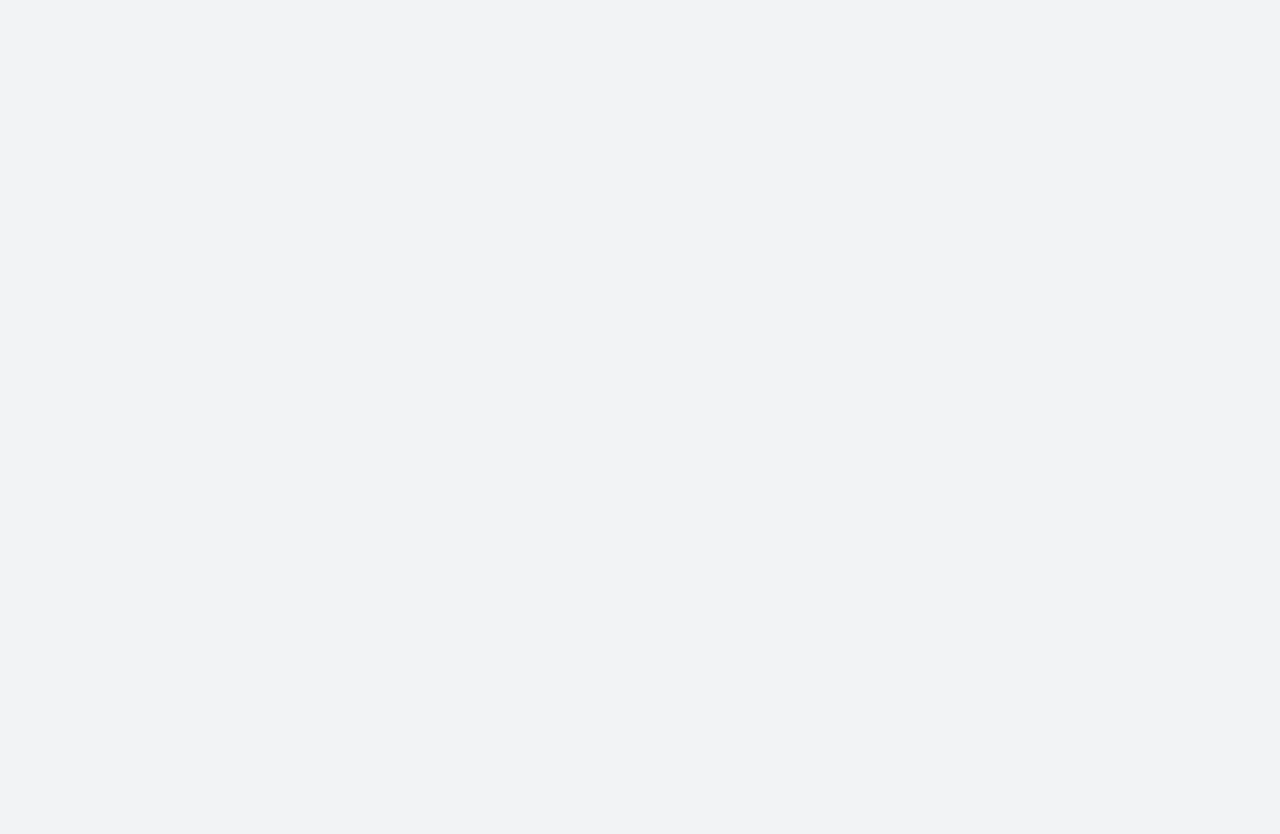
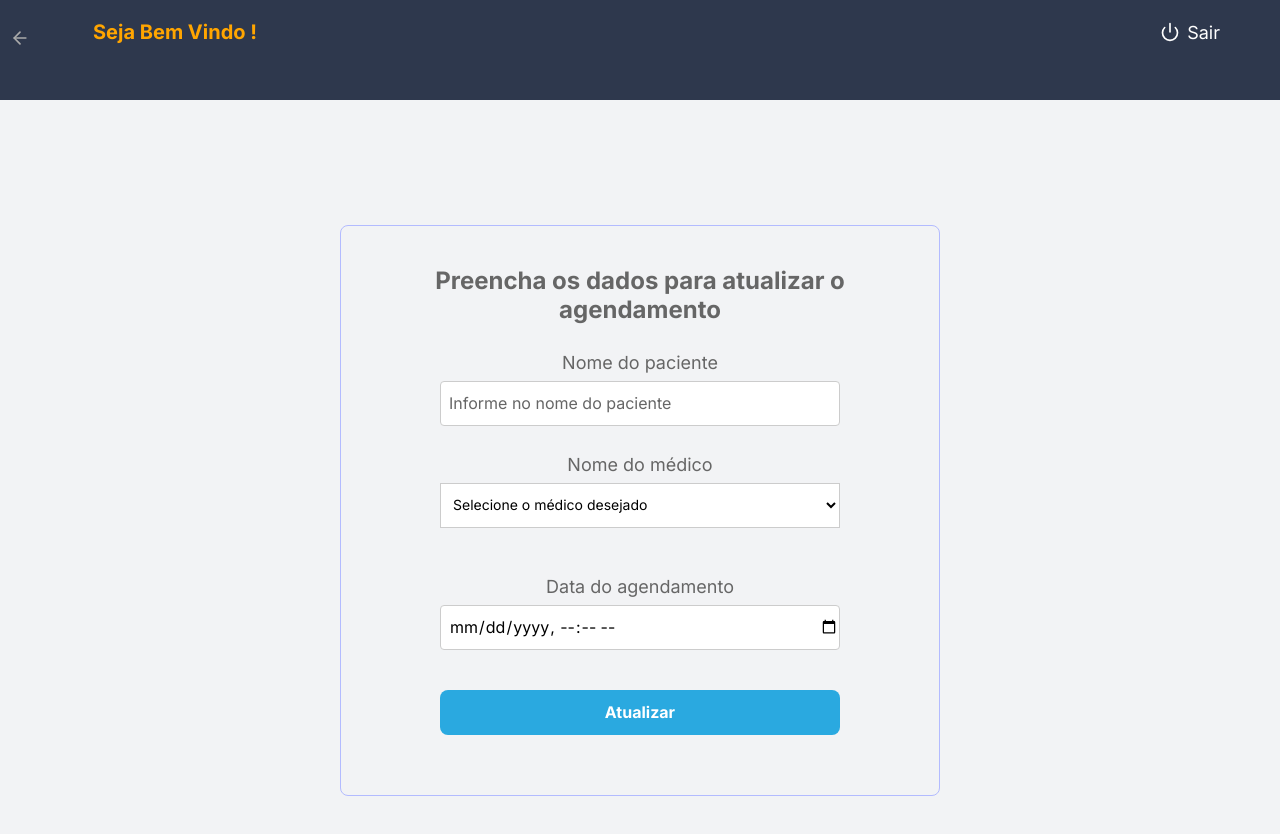
Before and after one commit to tem-saude/desafio-tem, a React (Create React App) app in the folder frontend/: page /appointments/1 in a window 1280 px wide. Shown: the top 834 px of the page. Before the commit the page ends 800 px from the top, so only its background shows below. Built offline with nearby package versions, Linux system fonts and the light colour scheme.

Commit message:
feat: add update method

```diff
--- /dev/null
+++ b/frontend/src/pages/Appointment/index.tsx
@@ -0,0 +1,124 @@
+import React, { FormEvent, useCallback, useState, useEffect } from 'react';
+import { FiArrowLeft } from 'react-icons/fi';
+import { Link, useHistory, useRouteMatch } from 'react-router-dom';
+import { toast } from 'react-toastify';
+import validator from 'validator';
+import Header from '../../components/Header';
+import Select from '../../components/Select';
+import api from '../../services/api';
+import { Container, Content, Form } from './styles';
+
+interface AppointmentParams{
+  id: string;
+}
+
+
+
+
+const Appointment:React.FC = () =>{
+    const {params} = useRouteMatch<AppointmentParams>()
+    const history = useHistory();
+    const [patient, setPatient] = useState('');
+    const [doctor, setDoctor] = useState('');
+    const [appointment_date, setAppointmentDate] =useState('')
+
+
+
+  const handleSubmit = useCallback(async (e:FormEvent<HTMLFormElement>) =>{
+    e.preventDefault()
+    try{
+      let formErrors = false;
+
+
+      if(validator.isEmpty(patient)){
+        formErrors = true;
+        toast.warning('Por favor informe o nome paciente')
+        return
+      }
+      if(validator.isEmpty(doctor)){
+        formErrors = true;
+        toast.warning('Por favor informe o nome do médico')
+        return
+      }
+
+      if(validator.isEmpty(appointment_date)){
+        formErrors = true;
+        toast.warning('Por favor informe a data do agendamento')
+        return
+      }
+
+
+      await api.put(`/appointments/${params.id}`,{
+        patient,
+        doctor,
+        appointment_date
+      })
+      toast.success('Agendamento atualizado com sucesso')
+      history.push('/dashboard')
+    }catch(error){
+      toast.error('Não foi possivel realizar o agendamento.')
+    }
+
+  },[params.id, appointment_date,doctor, patient,history])
+
+  return(
+    <>
+    <Header/>
+     <Content>
+       <div>
+         <Link to="/home">
+          <FiArrowLeft size={20}color="#aaa"/>
+         </Link>
+       </div>
+
+     </Content>
+      <Container>
+          <Form onSubmit={handleSubmit}>
+            <h1> Preencha os dados para atualizar o agendamento</h1>
+            <div>
+              <span> Nome do paciente</span>
+              <input
+               type="text"
+               name="name"
+               placeholder="Informe no nome do paciente"
+               value={patient}
+               onChange={(e) => setPatient(e.target.value)}
+               />
+            </div>
+
+            <div>
+              <span> Nome do médico </span>
+              <Select
+                name="doctor"
+                label="doctor"
+                value={doctor}
+                onChange={(e) => {setDoctor(e.target.value)}}
+                options ={[
+                {value: 'Flavia' , label:'Flavia'},
+                {value: 'Otavio', label:'Otavio'},
+                {value: 'Ana', label:'Ana'},
+                {value : 'Rodrigo', label: 'Rodrigo'},
+              ]}
+               />
+            </div>
+
+            <div>
+              <span>Data do agendamento</span>
+              <input
+               type="datetime-local"
+               value={appointment_date}
+               onChange={(e) => setAppointmentDate(e.target.value)}
+                />
+
+            </div>
+
+            <button type="submit"> Atualizar </button>
+
+          </Form>
+      </Container>
+    </>
+  )
+}
+
+
+export default Appointment;
--- /dev/null
+++ b/frontend/src/pages/Appointment/styles.ts
@@ -0,0 +1,141 @@
+import styled from 'styled-components';
+import {shade} from 'polished'
+import * as colors from '../../config/colors'
+
+export const Container = styled.div`
+height: 100%;
+width: 100%;
+display:flex;
+flex-direction:column;
+align-items:center;
+justify-content:center;
+`
+
+
+export const Form = styled.form`
+ width:100%;
+ max-width: 600px;
+ margin-top: 20px;
+ border: 1px solid ${colors.textHighlight};
+ padding: 40px 20px;
+ display:flex;
+ flex-direction:column;
+ align-items:center;
+ justify-content:center;
+ border-radius: 8px;
+
+  h1{
+    font-size: 24px;
+    text-align:center;
+    color:${colors.text};
+    margin-bottom:20px;
+  }
+
+div{
+  width: 100%;
+  display:flex;
+  flex-direction:column;
+  align-items:center;
+  justify-content:center;
+
+  & + div{
+    margin: 20px 0;
+  }
+
+  span{
+    font-size: 18px;
+    margin: 8px 0;
+    color:${colors.text}
+  }
+
+  input[type='text']{
+    width: 100%;
+    max-width: 400px;
+    height: 45px;
+    border: 1px solid #ccc;
+    border-radius:4px;
+    padding-left: 8px;
+    &:focus{
+      border: 2px solid ${colors.blueTwitter};
+    }
+
+    &::placeholder{
+      color:${colors.text}
+    }
+
+
+
+  }
+
+  select {
+    width: 100%;
+    max-width: 400px;
+    height: 45px;
+    border: 1px solid #ccc;
+    background:#fff;
+    padding-left: 8px;
+    cursor:pointer;
+    font-size:14px;
+
+    option{
+      cursor: pointer;
+      padding: 8px 0;
+    }
+
+    &:focus{
+      border: 2px solid ${colors.blueTwitter}
+    }
+  }
+
+  input[type="datetime-local"]{
+
+    width: 100%;
+    max-width: 400px;
+    height: 45px;
+    border: 1px solid #ccc;
+    border-radius:4px;
+    padding-left: 8px;
+
+    &:focus{
+      border: 2px solid ${colors.blueTwitter}
+    }
+  }
+}
+
+button{
+    margin: 20px 0;
+    width: 100%;
+    max-width:400px;
+    height:45px;
+    background:${colors.blueTwitter};
+    border: 0;
+    color:#fff;
+    font-weight:bold;
+    border-radius:8px;
+
+    &:hover{
+      background:${shade(0.2, '#2aa9e0')}
+    }
+  }
+
+`
+
+
+export const Content = styled.div`
+  padding: 10px;
+  position:absolute;
+  top: 18px;
+  a{
+    display:flex;
+    align-items:center;
+    color:#aaa;
+  }
+  div{
+    display:flex;
+    align-items:center;
+    color:${colors.text}
+
+
+  }
+
+`
--- a/frontend/src/pages/Appointments/index.tsx
+++ b/frontend/src/pages/Appointments/index.tsx
@@ -1,9 +1,11 @@
-import React, { useEffect, useState } from 'react';
+import React, { useCallback, useEffect, useState } from 'react';
 import { FiEdit, FiTrash } from 'react-icons/fi';
+import { useHistory, Link } from 'react-router-dom';
+import { toast } from 'react-toastify';
 import Header from '../../components/Header';
+import { transformDate } from '../../helpers/transformDateToUTC';
+import api from '../../services/api';
 import { Container, Content, Item } from './styles';
-import api from '../../services/api'
-import { transformDate } from '../../helpers/transformDateToUTC'
 
 interface AppointmentData{
   id:string;
@@ -13,12 +15,27 @@ interface AppointmentData{
 }
 
 const Appointments:React.FC = () =>{
+  const history = useHistory()
   const [appointments, setAppoiment] = useState<AppointmentData[]>([] as AppointmentData[])
+
   useEffect(() =>{
     api.get('/appointments').then(response =>{
       setAppoiment(response.data)
     })
   },[])
+
+  const handleDeleteAppointment = useCallback(async(id:string) =>{
+    try{
+      await api.delete(`/appointments/${id}`)
+      toast.success('Agendamento cancelado com sucesso!');
+      history.push('/home')
+
+
+    }catch(error){
+      toast.error('Houve um erro ao deletar o agendamento')
+    }
+
+  },[history])
 
   return(
     <>
@@ -35,8 +52,10 @@ const Appointments:React.FC = () =>{
               <p> <strong> Data do agendamento: </strong> {transformDate(appointment.appointment_date)}</p>
             </div>
             <div>
-              <FiEdit size={23} color="#e83f5b"/>
-              <FiTrash size={23} color="#5965e0"/>
+              <Link to={`/appointments/${appointment.id}`}>
+               <FiEdit size={23} color="#e83f5b"/>
+              </Link>
+              <FiTrash size={23} color="#5965e0" onClick={() => handleDeleteAppointment(appointment.id)}/>
             </div>
           </Item>
          ))}
--- a/frontend/src/routes/index.tsx
+++ b/frontend/src/routes/index.tsx
@@ -4,6 +4,7 @@ import WelcomePage from '../pages/Welcome'
 import HomePage from '../pages/Home'
 import Register from '../pages/Register';
 import Appointments from '../pages/Appointments'
+import Appointment from '../pages/Appointment'
 
 const Routes:React.FC = () =>{
   return(
@@ -13,6 +14,7 @@ const Routes:React.FC = () =>{
         <Route path="/home" component={HomePage}/>
         <Route path="/register" component={Register}/>
         <Route path="/dashboard" component={Appointments}/>
+        <Route path="/appointments/:id" component={Appointment}/>
       </Switch>
     </>
   )
```
